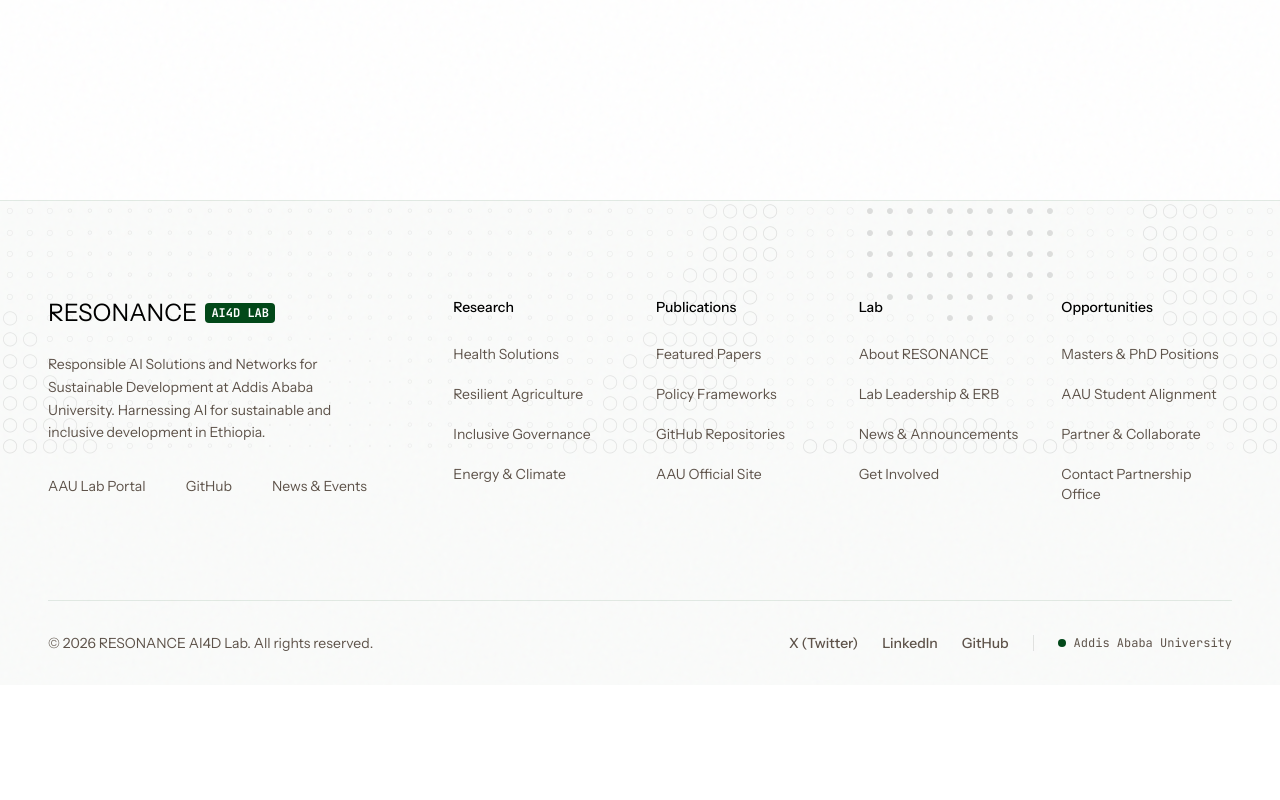
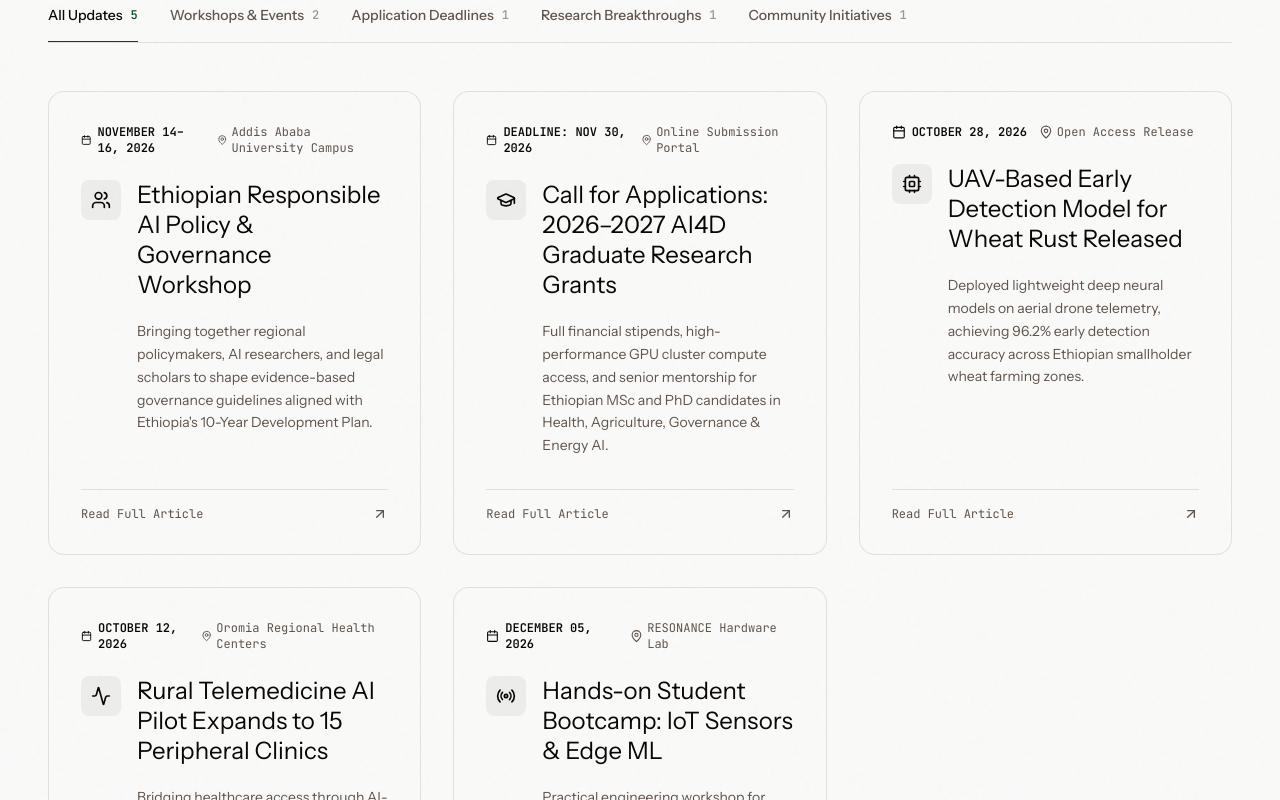
Before and after one commit to MekdelawitGebre/resonance-ai4d-lab-web, a Next.js app: page /news in a window 1280 px wide. Before the commit this address had no page. Shown: the part 600-1400 px from the top of the page. Before the commit the page ends 1285 px from the top, so only its background shows below. Built offline with nearby package versions, Linux system fonts and the light colour scheme.

Commit message:
feat: add news and updates page

```diff
--- /dev/null
+++ b/app/news/_components/news-section.tsx
@@ -0,0 +1,214 @@
+"use client";
+
+import { useEffect, useRef, useState } from "react";
+import {
+  ArrowUpRight,
+  Calendar,
+  Clock,
+  MapPin,
+  Sparkles,
+  GraduationCap,
+  BookOpenCheck,
+  Users,
+  Cpu,
+  Activity,
+  Tag,
+  Megaphone,
+  Radio
+} from "lucide-react";
+
+interface NewsItem {
+  id: string;
+  category: "workshops" | "deadlines" | "research" | "community";
+  tag: string;
+  date: string;
+  location?: string;
+  title: string;
+  description: string;
+  link: string;
+  icon: any;
+  featured?: boolean;
+}
+
+const newsData: NewsItem[] = [
+  {
+    id: "1",
+    category: "workshops",
+    tag: "WORKSHOP & SYMPOSIUM",
+    date: "NOVEMBER 14–16, 2026",
+    location: "Addis Ababa University Campus",
+    title: "Ethiopian Responsible AI Policy & Governance Workshop",
+    description: "Bringing together regional policymakers, AI researchers, and legal scholars to shape evidence-based governance guidelines aligned with Ethiopia's 10-Year Development Plan.",
+    link: "/news/workshop-2026",
+    icon: Users,
+    featured: true,
+  },
+  {
+    id: "2",
+    category: "deadlines",
+    tag: "APPLICATION DEADLINE",
+    date: "DEADLINE: NOV 30, 2026",
+    location: "Online Submission Portal",
+    title: "Call for Applications: 2026–2027 AI4D Graduate Research Grants",
+    description: "Full financial stipends, high-performance GPU cluster compute access, and senior mentorship for Ethiopian MSc and PhD candidates in Health, Agriculture, Governance & Energy AI.",
+    link: "/news/grant-applications-2026",
+    icon: GraduationCap,
+    featured: true,
+  },
+  {
+    id: "3",
+    category: "research",
+    tag: "RESEARCH BREAKTHROUGH",
+    date: "OCTOBER 28, 2026",
+    location: "Open Access Release",
+    title: "UAV-Based Early Detection Model for Wheat Rust Released",
+    description: "Deployed lightweight deep neural models on aerial drone telemetry, achieving 96.2% early detection accuracy across Ethiopian smallholder wheat farming zones.",
+    link: "/news/uav-detection-model",
+    icon: Cpu,
+  },
+  {
+    id: "4",
+    category: "community",
+    tag: "COMMUNITY INITIATIVE",
+    date: "OCTOBER 12, 2026",
+    location: "Oromia Regional Health Centers",
+    title: "Rural Telemedicine AI Pilot Expands to 15 Peripheral Clinics",
+    description: "Bridging healthcare access through AI-assisted diagnostic screening and remote triage for maternal health and non-communicable diseases in rural centers.",
+    link: "/news/telemedicine-pilot",
+    icon: Activity,
+  },
+  {
+    id: "5",
+    category: "workshops",
+    tag: "CAPACITY BUILDING",
+    date: "DECEMBER 05, 2026",
+    location: "RESONANCE Hardware Lab",
+    title: "Hands-on Student Bootcamp: IoT Sensors & Edge ML",
+    description: "Practical engineering workshop for university students on assembling solar micro-compute pods and training low-power TinyML models.",
+    link: "/news/iot-bootcamp",
+    icon: Radio,
+  },
+];
+
+export function NewsSection() {
+  const [activeTab, setActiveTab] = useState<string>("all");
+  const [isVisible, setIsVisible] = useState(false);
+  const sectionRef = useRef<HTMLElement>(null);
+
+  useEffect(() => {
+    const observer = new IntersectionObserver(
+      ([entry]) => {
+        if (entry.isIntersecting) setIsVisible(true);
+      },
+      { threshold: 0.1 }
+    );
+
+    if (sectionRef.current) observer.observe(sectionRef.current);
+    return () => observer.disconnect();
+  }, []);
+
+  const filteredItems = activeTab === "all"
+    ? newsData
+    : newsData.filter(item => item.category === activeTab);
+
+  return (
+    <section id="news" ref={sectionRef} className="py-24 lg:py-36 relative border-t border-foreground/10 bg-background overflow-hidden">
+      <div className="max-w-[1400px] mx-auto px-6 lg:px-12">
+
+        {/* Header */}
+        <div className="max-w-3xl mb-16 lg:mb-20">
+
+
+          <h2 className="text-4xl lg:text-7xl font-display tracking-tight leading-[0.95] mb-8">
+            News & Events
+          </h2>
+
+          <div className="space-y-4 text-lg lg:text-xl text-muted-foreground leading-relaxed">
+            <p className="font-medium text-foreground text-xl lg:text-2xl">
+              Stay up-to-date with the latest happenings at the RESONANCE AI4D Lab. Here you&apos;ll find information on our upcoming workshops, application deadlines, recent research breakthroughs, and community engagement initiatives.
+            </p>
+            <p className="text-base lg:text-lg">
+              We regularly update this section with important announcements and highlights of our work in harnessing AI for sustainable development in Ethiopia.
+            </p>
+          </div>
+        </div>
+
+        {/* Category Filters */}
+        <div className="flex items-center gap-8 overflow-x-auto mb-12 border-b border-foreground/10 no-scrollbar">
+          {[
+            { id: "all", label: "All Updates", count: newsData.length },
+            { id: "workshops", label: "Workshops & Events", count: newsData.filter(i => i.category === "workshops").length },
+            { id: "deadlines", label: "Application Deadlines", count: newsData.filter(i => i.category === "deadlines").length },
+            { id: "research", label: "Research Breakthroughs", count: newsData.filter(i => i.category === "research").length },
+            { id: "community", label: "Community Initiatives", count: newsData.filter(i => i.category === "community").length },
+          ].map((tab) => (
+            <button
+              key={tab.id}
+              onClick={() => setActiveTab(tab.id)}
+              className={`pb-4 mb-[-1px] font-medium text-sm transition-all whitespace-nowrap flex items-center gap-2 border-b-2 ${
+                activeTab === tab.id
+                  ? "border-brand text-foreground"
+                  : "border-transparent text-muted-foreground hover:text-foreground hover:border-foreground/20"
+              }`}
+            >
+              <span>{tab.label}</span>
+              <span className={`text-xs font-mono ${
+                activeTab === tab.id ? "text-brand" : "text-muted-foreground/60"
+              }`}>
+                {tab.count}
+              </span>
+            </button>
+          ))}
+        </div>
+
+        {/* Unified Grid Layout without Badges */}
+        <div className="grid md:grid-cols-2 lg:grid-cols-3 gap-8">
+          {filteredItems.map((item) => {
+            const ItemIcon = item.icon;
+            return (
+              <a
+                key={item.id}
+                href={item.link}
+                className="group p-8 rounded-2xl border border-foreground/10 bg-background hover:border-foreground/30 transition-all duration-300 flex flex-col justify-between hover:shadow-md block"
+              >
+                <div>
+                  <div className="flex items-center gap-3 text-muted-foreground font-mono text-xs mb-6">
+                    <span className="flex items-center gap-1.5 font-semibold text-foreground">
+                      <Calendar className="w-3.5 h-3.5" />
+                      {item.date}
+                    </span>
+                    {item.location && (
+                      <span className="flex items-center gap-1">
+                        <MapPin className="w-3.5 h-3.5" />
+                        {item.location}
+                      </span>
+                    )}
+                  </div>
+
+                  <div className="flex items-start gap-4 mb-5">
+                    <div className="w-10 h-10 rounded-xl bg-foreground/5 text-foreground flex items-center justify-center shrink-0 group-hover:bg-brand group-hover:text-white transition-colors">
+                      <ItemIcon className="w-5 h-5" />
+                    </div>
+                    <h3 className="font-display text-2xl text-foreground group-hover:translate-x-1 transition-transform leading-tight">
+                      {item.title}
+                    </h3>
+                  </div>
+
+                  <p className="text-muted-foreground text-sm leading-relaxed pl-14">
+                    {item.description}
+                  </p>
+                </div>
+
+                <div className="mt-8 pt-4 border-t border-foreground/10 flex items-center justify-between text-xs font-mono text-muted-foreground group-hover:text-foreground">
+                  <span>Read Full Article</span>
+                  <ArrowUpRight className="w-4 h-4 transition-transform group-hover:translate-x-1 group-hover:-translate-y-1" />
+                </div>
+              </a>
+            );
+          })}
+        </div>
+
+      </div>
+    </section>
+  );
+}
--- /dev/null
+++ b/app/news/page.tsx
@@ -0,0 +1,9 @@
+import { NewsSection } from "./_components/news-section";
+
+export default function NewsPage() {
+  return (
+    <div className="pt-20">
+      <NewsSection />
+    </div>
+  );
+}
```
